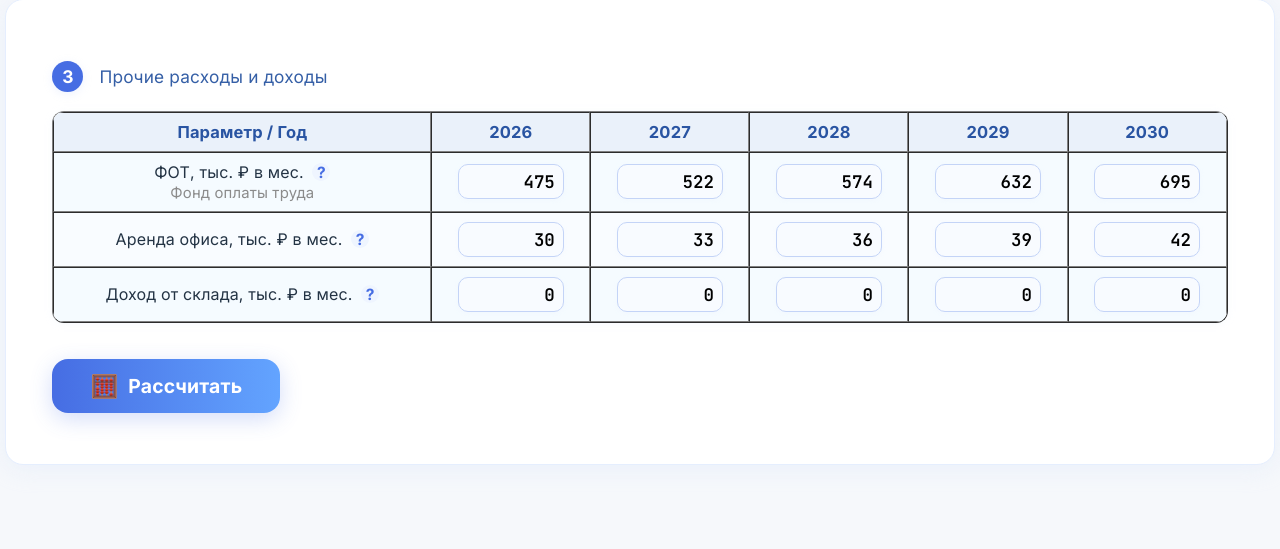
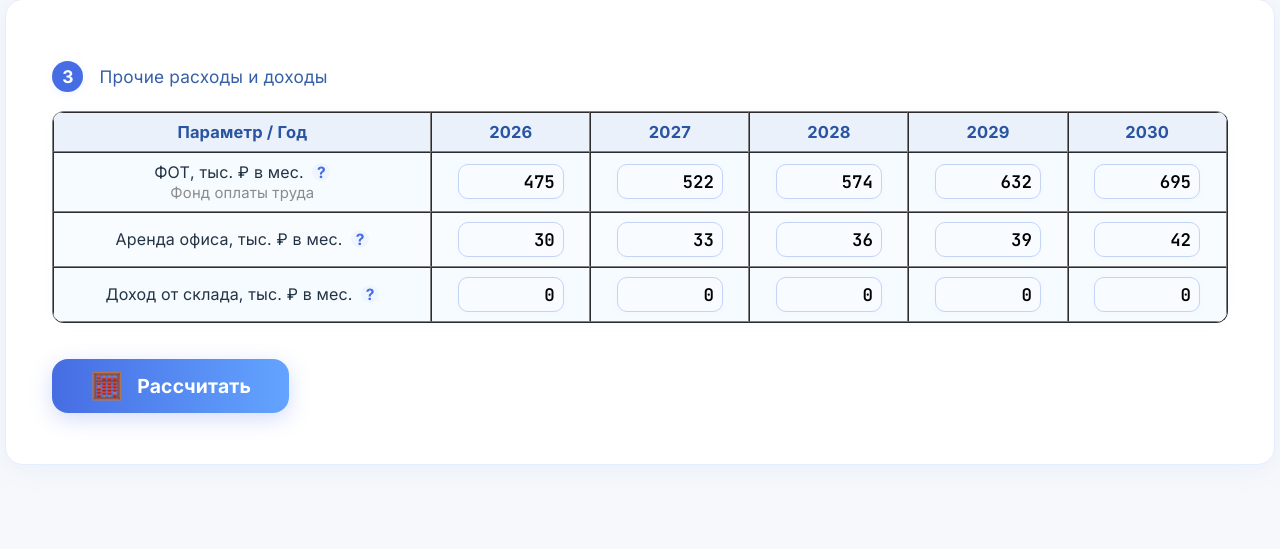
Before and after one commit to maslovmaksim92/tg_bots, a FastAPI app: page /unit-economy/multiyear in a window 1280 px wide. Shown: the part 1779-2328 px from the top of the page. Run offline with FastAPI, Linux system fonts and the light colour scheme; parts of the project's set-up code (start-up, migrations or seed data) failed here and were passed over.

Commit message:
Update unit_economy_multiyear.html

```diff
--- a/unit_economy/templates/unit_economy_multiyear.html
+++ b/unit_economy/templates/unit_economy_multiyear.html
@@ -677,10 +677,11 @@
             </table>
 <div style="text-align:left;">
     <button type="submit" class="calc-btn">
-        <span style="font-size:1.15em;vertical-align:middle;">🧮</span>
-        <span style="margin-left:10px;">Рассчитать</span>
+        <span class="calc-icon">🧮</span>
+        <span>Рассчитать</span>
     </button>
 </div>
+
 
 
         </div>
```
